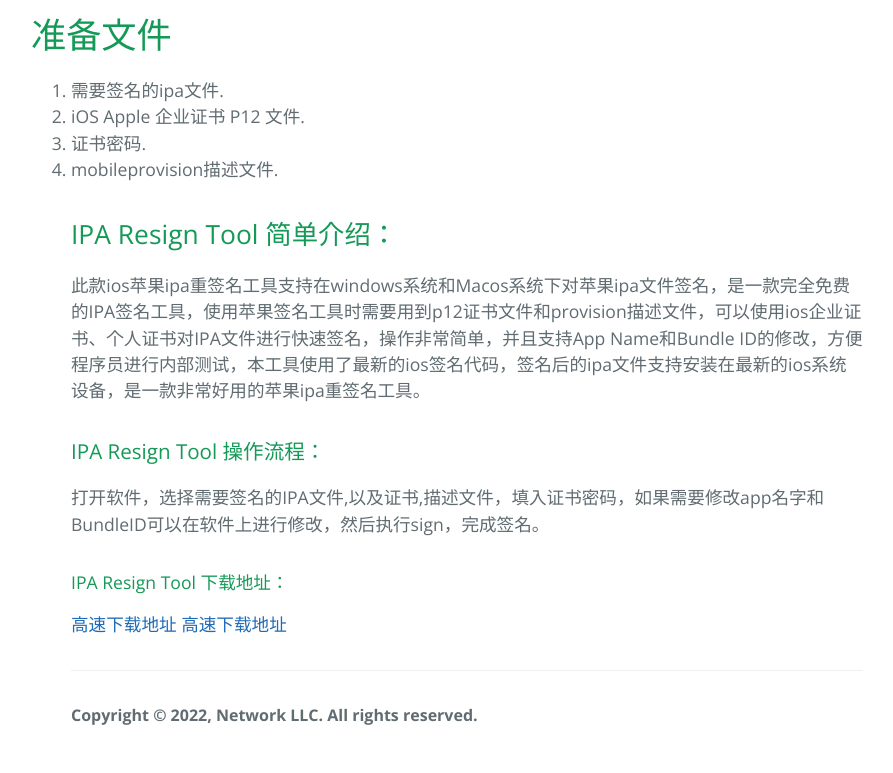
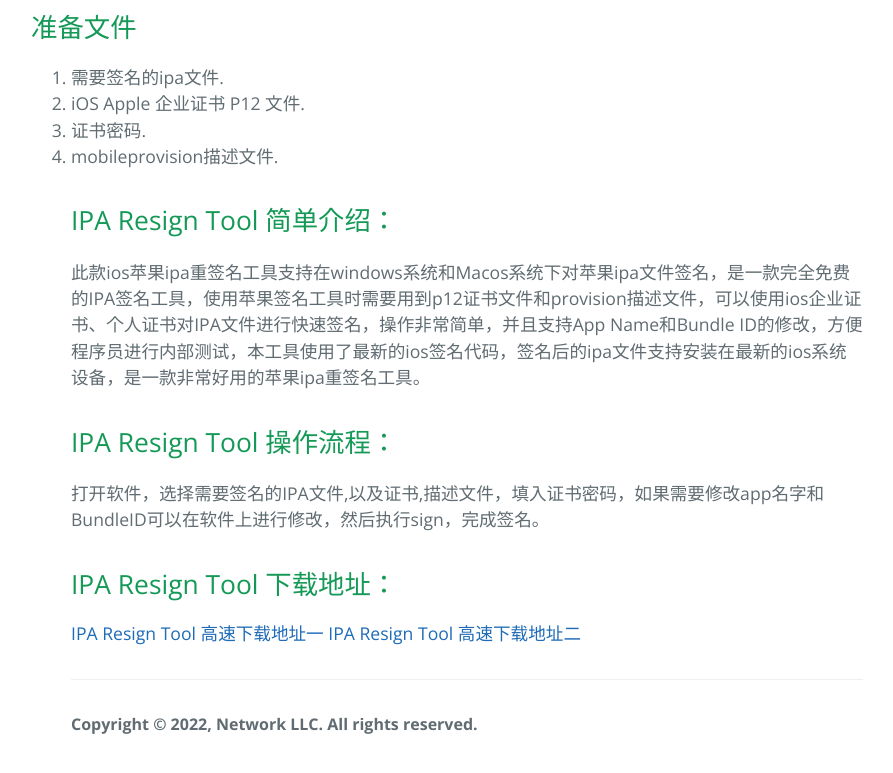
Before and after one commit to re-signing/re-signing.github.io, a Jekyll site: the page index.html, which Jekyll copies as it is, in a window 1280 px wide and 900 px high, scrolled down 755 px, cut to the strip 115-888 px from the top of the window. Shown: the whole strip, without its empty margins (193-1086 px from the left). Built offline with Jekyll 4.4.1, drawn with Linux system fonts in a browser that asks for light colours.

Commit message:
Update index.html

```diff
--- a/index.html
+++ b/index.html
@@ -12,7 +12,7 @@
   </head>
   <body>
     <section class="page-header">
-      <h1 class="project-name">IOS苹果ipa重签名工具(苹果签名工具，ipa签名工具，ios签名工具，支持Windows系统和Macos系统) </h1>
+      <h2 class="project-name">IOS苹果ipa重签名工具(苹果签名工具，ipa签名工具，ios签名工具，支持Windows系统和Macos系统) </h2>
       <img src="https://user-images.githubusercontent.com/117192490/199538821-cbf11ddb-f040-471c-b1a5-aa2a15ea7e36.JPG" alt="">
       <h2 class="project-tagline">IOS苹果ipa重签名工具（支持Windows和Macos）</h2>
       <a href="https://https://github.com/re-signing/resign" class="btn">访问Github</a>
@@ -24,8 +24,8 @@
     <section class="main-content">
 
 
-      <h1>
-      <a id="user-content-header-2" class="anchor" href="#header-2" aria-hidden="true"><span class="octicon octicon-link"></span></a>准备文件</h1>
+      <h2>
+      <a id="user-content-header-2" class="anchor" href="#header-2" aria-hidden="true"><span class="octicon octicon-link"></span></a>准备文件</h2>
 
       <ol class="task-list">
       <li>   需要签名的ipa文件.</li>
@@ -38,16 +38,17 @@
 
       <p>此款ios苹果ipa重签名工具支持在windows系统和Macos系统下对苹果ipa文件签名，是一款完全免费的IPA签名工具，使用苹果签名工具时需要用到p12证书文件和provision描述文件，可以使用ios企业证书、个人证书对IPA文件进行快速签名，操作非常简单，并且支持App Name和Bundle ID的修改，方便程序员进行内部测试，本工具使用了最新的ios签名代码，签名后的ipa文件支持安装在最新的ios系统设备，是一款非常好用的苹果ipa重签名工具。</p>
 
-      <h3>
-      <a id="user-content-header-1" class="anchor" href="#header-1" aria-hidden="true"><span class="octicon octicon-link"></span></a>IPA Resign Tool 操作流程：</h3>
+      <h2>
+      <a id="user-content-header-1" class="anchor" href="#header-1" aria-hidden="true"><span class="octicon octicon-link"></span></a>IPA Resign Tool 操作流程：</h2>
 
       <p>打开软件，选择需要签名的IPA文件,以及证书,描述文件，填入证书密码，如果需要修改app名字和BundleID可以在软件上进行修改，然后执行sign，完成签名。</p>
 
-      <h4>
-      <a id="user-content-header-1" class="anchor" href="#header-1" aria-hidden="true"><span class="octicon octicon-link"></span></a>IPA Resign Tool 下载地址：</h4>
+      <h2>
+      <a id="user-content-header-1" class="anchor" href="#header-1" aria-hidden="true"><span class="octicon octicon-link"></span></a>IPA Resign Tool 下载地址：</h2>
 
-      <a href="https://wwm.lanzouv.com/b03je0byh">高速下载地址</a>
-      <a href="https://wwm.lanzouv.com/b03je0byh">高速下载地址</a>
+      <a href="https://wwm.lanzouv.com/b03je0byh">IPA Resign Tool 高速下载地址一</a>
+
+      <a href="https://www.mediafire.com/folder/vch24w6vnqyxw/Download">IPA Resign Tool 高速下载地址二</a>
 
       <footer class="site-footer">
         <span class="site-footer-owner">Copyright © 2022, Network LLC. All rights reserved.</span>
```
